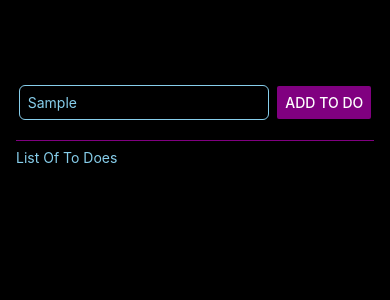
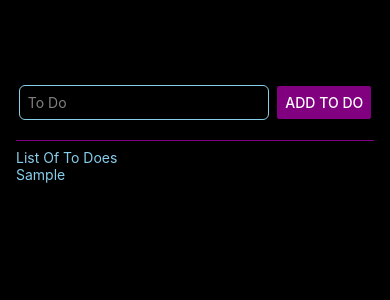
Before and after one commit to tarielTitirashvili/react_native_app, a React Native app: screen / in a window 390 px wide. Both pictures are taken after typing "Sample" into the empty fields and a click on the button "ADD TO DO". Shown: the top 300 px of the page. Built offline with nearby package versions, Linux system fonts and the light colour scheme.

Commit message:
add todos functionality

```diff
--- a/App.js
+++ b/App.js
@@ -2,18 +2,31 @@
 import { StyleSheet, Text, Button, View, TextInput } from 'react-native'
 
 export default function App() {
-  const [value, setValue] = useState()
-  const handleChangeText = (text)=>{setValue(text)}
+  const [value, setValue] = useState('')
+  const [todos, setTodos] = useState([])
+
+  const handleChangeText = (text) => setValue(text)
+
+  const handleButtonClick = () => {
+    if (value.length) {
+      setTodos([...todos, value])
+      setValue('')
+    }
+  }
+
   return (
     <View style={styles.appContainer} >
       <View style={styles.inputContainer}>
         <TextInput placeholderTextColor='gray' style={styles.inputStyles} placeholder='To Do' onChangeText={handleChangeText} value={value} />
-        <Button color="purple" title='Add To Do' />
+        <Button onPress={handleButtonClick} color="purple" title='Add To Do' />
       </View>
       <View style={styles.goalsContainer}>
-        <Text style={styles.listsTitleContainer}>
+        <Text style={styles.listsTitle}>
           List Of To Does
         </Text>
+        {
+          todos.map((todo, index) => (<Text style={styles.listsTitle} key={index} >{todo}</Text>))
+        }
       </View>
     </View>
   )
@@ -26,7 +39,7 @@
     padding: 50,
     paddingHorizontal: 16,
   },
-  inputContainer:{
+  inputContainer: {
     flex: 1,
     paddingTop: 24,
     flexDirection: 'row',
@@ -37,7 +50,7 @@
     borderBottomWidth: 1,
     borderBottomColor: 'purple'
   },
-  inputStyles:{
+  inputStyles: {
     color: 'skyblue',
     padding: 8,
     borderWidth: 1,
@@ -45,12 +58,12 @@
     width: '70%',
     borderRadius: 6,
   },
-  goalsContainer:{
+  goalsContainer: {
     padding: 8,
     paddingHorizontal: 0,
     flex: 11
   },
-  listsTitleContainer:{
+  listsTitle: {
     color: 'skyblue'
   }
 })
```
